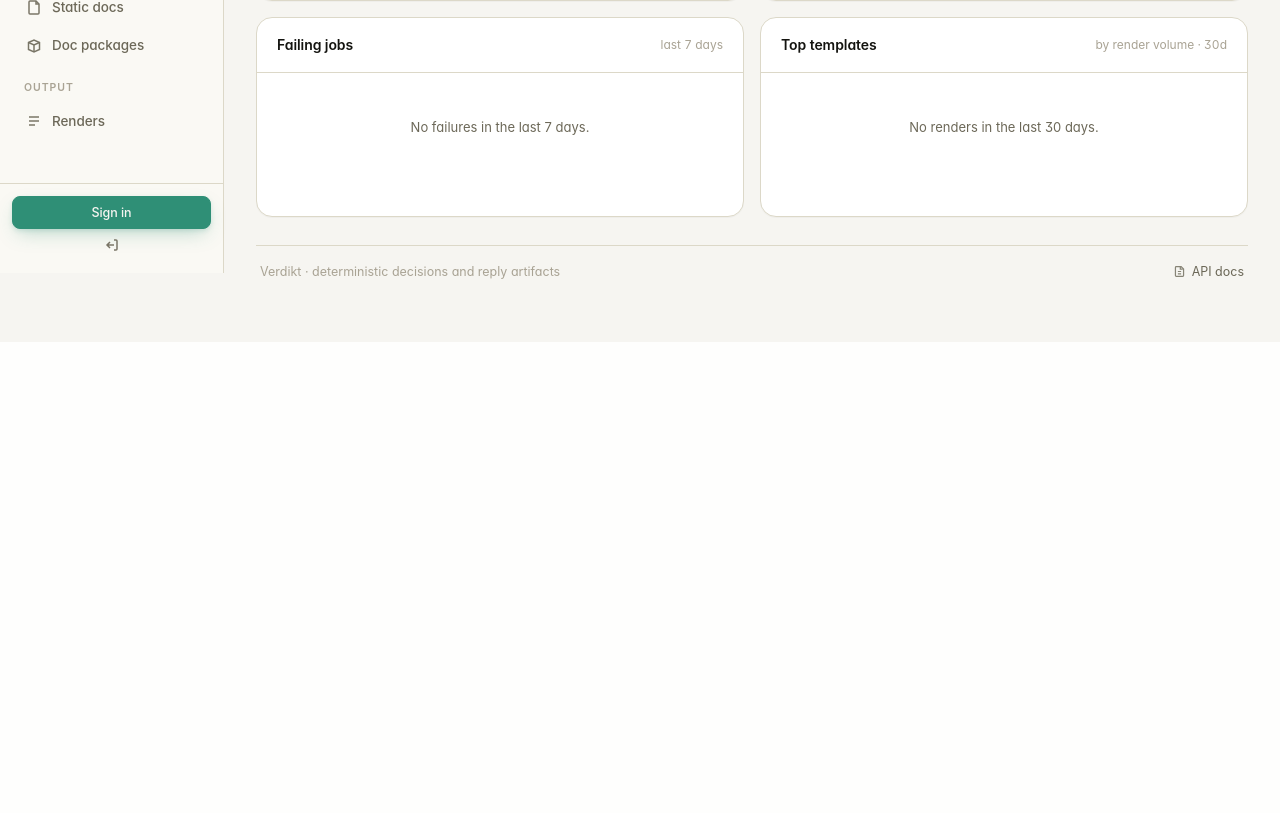
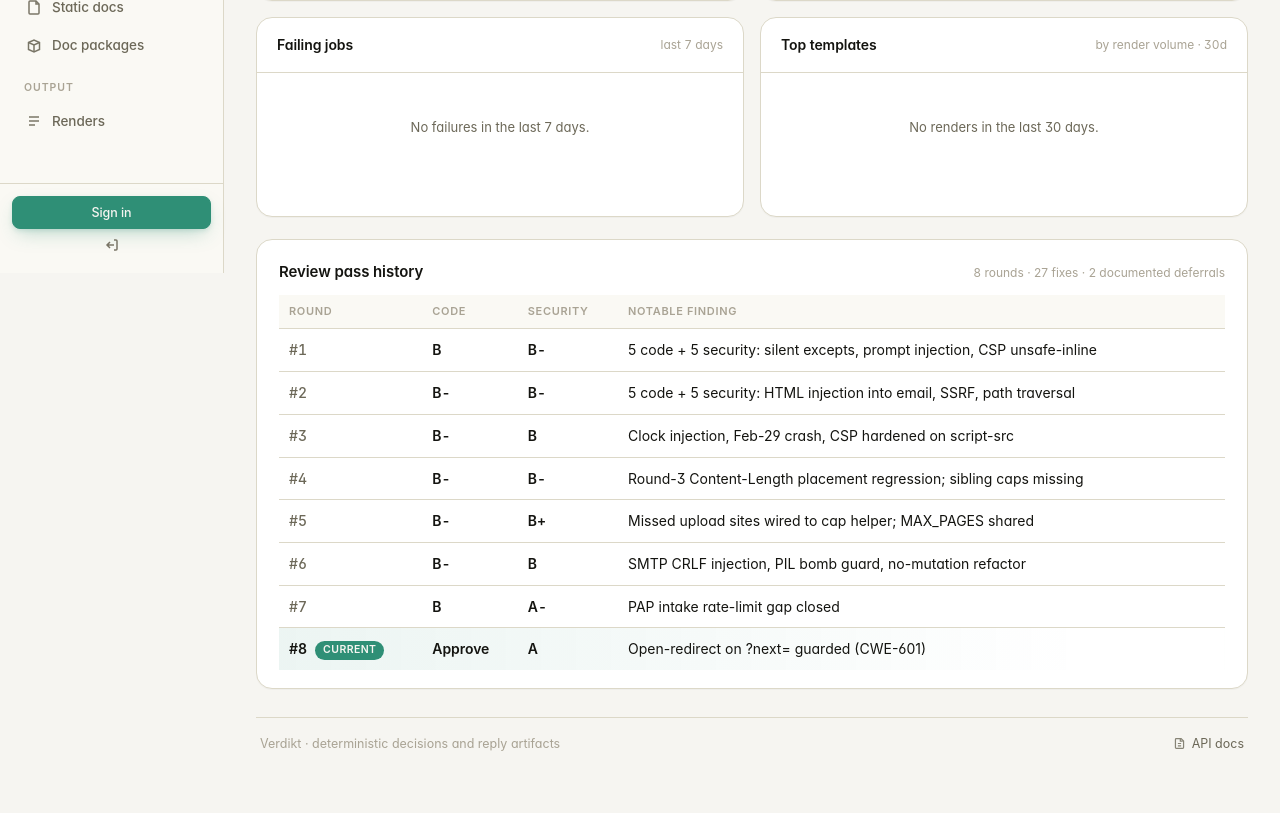
Before and after one commit to ajandan/verdikt-hackathon, a Python web app: template src/docgen/ui/templates/dashboard.html in a window 1280 px wide; the page is wider, and only the part inside the window is pictured. Shown: the part 527-1340 px from the top of that part. Before the commit the page ends 806 px from the top of that part, so only its background shows below. Run offline with Jinja, Linux system fonts and the light colour scheme; the template is opened without the code that fills it, so the values that code supplies are empty; style sheets or scripts are compiled from the project's sources; some web fonts are replaced.

Commit message:
Dashboard: review-history table with current-round highlight
Adds a static "Review pass history" section to the operator dashboard
recording the 8 external code + security review rounds this codebase
went through during the pre-submission hardening sprint. Each row
carries the round number, code grade, security grade, and the notable
finding that fired at that pass. The latest row (round 8) gets a
brand-tinted background and a small "Current" chip so the eye lands
on it first.

Design:
- Static Jinja list literal (no route wiring, no DB query) — the table
  ships with the template and requires an edit to advance the current
  marker after a future round.
- CSS scoped to `.review-history` and threaded through existing design
  tokens (--surface, --border, --brand-soft, --radius-lg) so the block
  reads as a native dashboard card, not an inserted widget.
- Nonce'd `<style>` — the CSP hardening from round 5 still applies;
  no |safe on any interpolated value; every cell content is Jinja-
  autoescaped.

Data captured (round → code / security / finding):
  1. B      / B-  Silent excepts, prompt injection, CSP unsafe-inline
  2. B-     / B-  HTML injection, SSRF, path traversal
  3. B-     / B   Clock injection, Feb-29, CSP script-src
  4. B-     / B-  Content-Length placement regression
  5. B-     / B+  Upload cap misses, MAX_PAGES
  6. B-     / B   SMTP CRLF, PIL bomb, no-mutation
  7. B      / A-  PAP intake rate-limit
  8. Approve/ A   Open-redirect (CWE-601)  ← Current

The `.subtle` header caption ("8 rounds · 27 fixes · 2 documented
deferrals") gives a total count for the sprint at a glance without
crowding the row-level detail.

Co-Authored-By: Claude Opus 4.7 (1M context) <noreply@anthropic.com>

```diff
--- a/src/docgen/ui/templates/dashboard.html
+++ b/src/docgen/ui/templates/dashboard.html
@@ -246,6 +246,54 @@
     .live-flash {
         animation: live-flash-anim 900ms ease-out;
         border-radius: 4px;
+    }
+
+    /* Review-history card — 8 rounds of external code + security review.
+       Static content (rendered from a Jinja list literal in the template)
+       so it survives without a backend query. The latest row uses the
+       brand accent + a "current" chip so the eye lands on it first. */
+    .review-history {
+        background: var(--surface); border: 1px solid var(--border);
+        border-radius: var(--radius-lg); box-shadow: var(--shadow-xs);
+        padding: 20px 22px 18px; margin-top: 22px;
+    }
+    .review-history .header {
+        display: flex; align-items: baseline; justify-content: space-between;
+        margin-bottom: 12px; gap: 12px;
+    }
+    .review-history h2 {
+        margin: 0; font-size: 15px; font-weight: 600; letter-spacing: -0.005em;
+    }
+    .review-history .subtle {
+        color: var(--text-subtle); font-size: 12px;
+    }
+    .review-history table {
+        width: 100%; border-collapse: collapse; font-size: 13px;
+    }
+    .review-history thead th {
+        text-align: left; font-weight: 600; color: var(--text-subtle);
+        font-size: 11px; text-transform: uppercase; letter-spacing: 0.06em;
+        padding: 8px 10px; border-bottom: 1px solid var(--border);
+    }
+    .review-history tbody td {
+        padding: 10px; border-bottom: 1px solid var(--border);
+        color: var(--text); vertical-align: middle;
+    }
+    .review-history tbody tr:last-child td { border-bottom: none; }
+    .review-history .round { font-variant-numeric: tabular-nums; color: var(--text-muted); font-weight: 500; }
+    .review-history .grade { font-weight: 600; font-variant-numeric: tabular-nums; letter-spacing: -0.005em; }
+    .review-history tbody tr.current {
+        background: linear-gradient(90deg, var(--brand-soft), transparent 85%);
+    }
+    .review-history tbody tr.current td { color: var(--text); }
+    .review-history tbody tr.current .round,
+    .review-history tbody tr.current .grade { color: var(--text); font-weight: 600; }
+    .review-history .current-chip {
+        display: inline-block; margin-left: 8px;
+        padding: 1px 8px; font-size: 10.5px; font-weight: 600;
+        letter-spacing: 0.04em; text-transform: uppercase;
+        color: var(--brand-fg); background: var(--brand);
+        border-radius: 999px; vertical-align: middle;
     }
 
     /* Dashboard footer — quiet strip for reference links (API docs, etc.) */
@@ -604,6 +652,46 @@
     </div>
 </div>
 
+{# Review-history section — static record of eight external code +
+   security review passes on this codebase during the pre-submission
+   hardening sprint. Rendered from an inline Jinja list so the table
+   ships with the template (no route wiring, no DB read). The last row
+   is highlighted as "current". Any future review round should update
+   the list literal below and shift the `current` marker down. #}
+{% set _review_rounds = [
+    (1, 'B',       'B-', '5 code + 5 security: silent excepts, prompt injection, CSP unsafe-inline'),
+    (2, 'B-',      'B-', '5 code + 5 security: HTML injection into email, SSRF, path traversal'),
+    (3, 'B-',      'B',  'Clock injection, Feb-29 crash, CSP hardened on script-src'),
+    (4, 'B-',      'B-', 'Round-3 Content-Length placement regression; sibling caps missing'),
+    (5, 'B-',      'B+', 'Missed upload sites wired to cap helper; MAX_PAGES shared'),
+    (6, 'B-',      'B',  'SMTP CRLF injection, PIL bomb guard, no-mutation refactor'),
+    (7, 'B',       'A-', 'PAP intake rate-limit gap closed'),
+    (8, 'Approve', 'A',  'Open-redirect on ?next= guarded (CWE-601)'),
+] %}
+<section class="review-history" aria-labelledby="review-history-heading">
+    <div class="header">
+        <h2 id="review-history-heading">Review pass history</h2>
+        <span class="subtle">8 rounds · 27 fixes · 2 documented deferrals</span>
+    </div>
+    <table>
+        <thead>
+            <tr><th>Round</th><th>Code</th><th>Security</th><th>Notable finding</th></tr>
+        </thead>
+        <tbody>
+            {% for round, code, security, note in _review_rounds %}
+            <tr{% if loop.last %} class="current"{% endif %}>
+                <td class="round">
+                    #{{ round }}{% if loop.last %}<span class="current-chip">Current</span>{% endif %}
+                </td>
+                <td class="grade">{{ code }}</td>
+                <td class="grade">{{ security }}</td>
+                <td>{{ note }}</td>
+            </tr>
+            {% endfor %}
+        </tbody>
+    </table>
+</section>
+
 <footer class="dash-footer">
     <span>Verdikt &middot; deterministic decisions and reply artifacts</span>
     <div class="footer-links">
```
